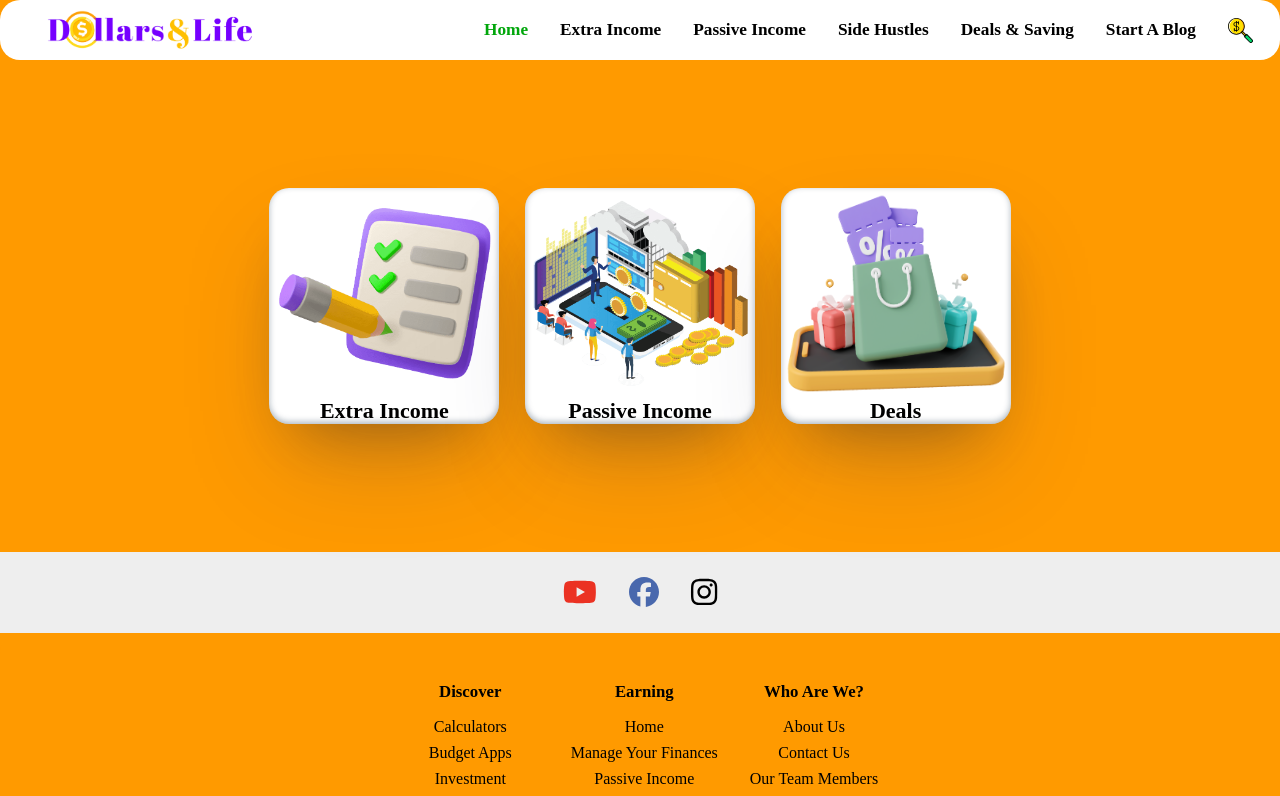
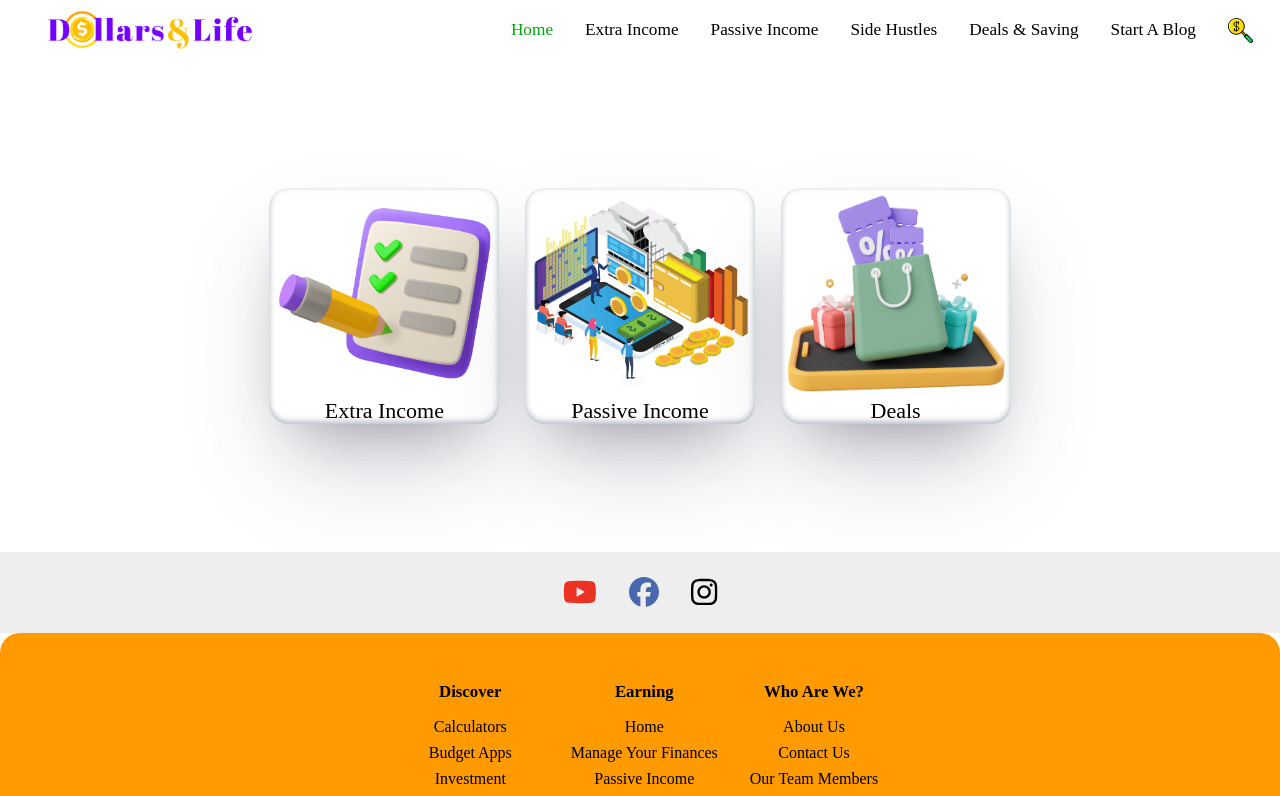
Before and after one commit to xxTarekxx/dollarsandlife, a React (Vite) app: page / in a window 1280 px wide. Shown: the top 796 px of the page. Built offline with nearby package versions, Linux system fonts and the light colour scheme.

Commit message:
clean up

```diff
--- a/src/App.css
+++ b/src/App.css
@@ -7,12 +7,6 @@
 body {
   margin: 0;
   padding: 0;
-  background: #FF9A00;
-  /* url("./images/background-body.jpg"); */
-  font-weight: 600;
-  background-repeat: no-repeat;
-  background-size: cover;
-  background-attachment: fixed;
 }
 
 .App {
```
